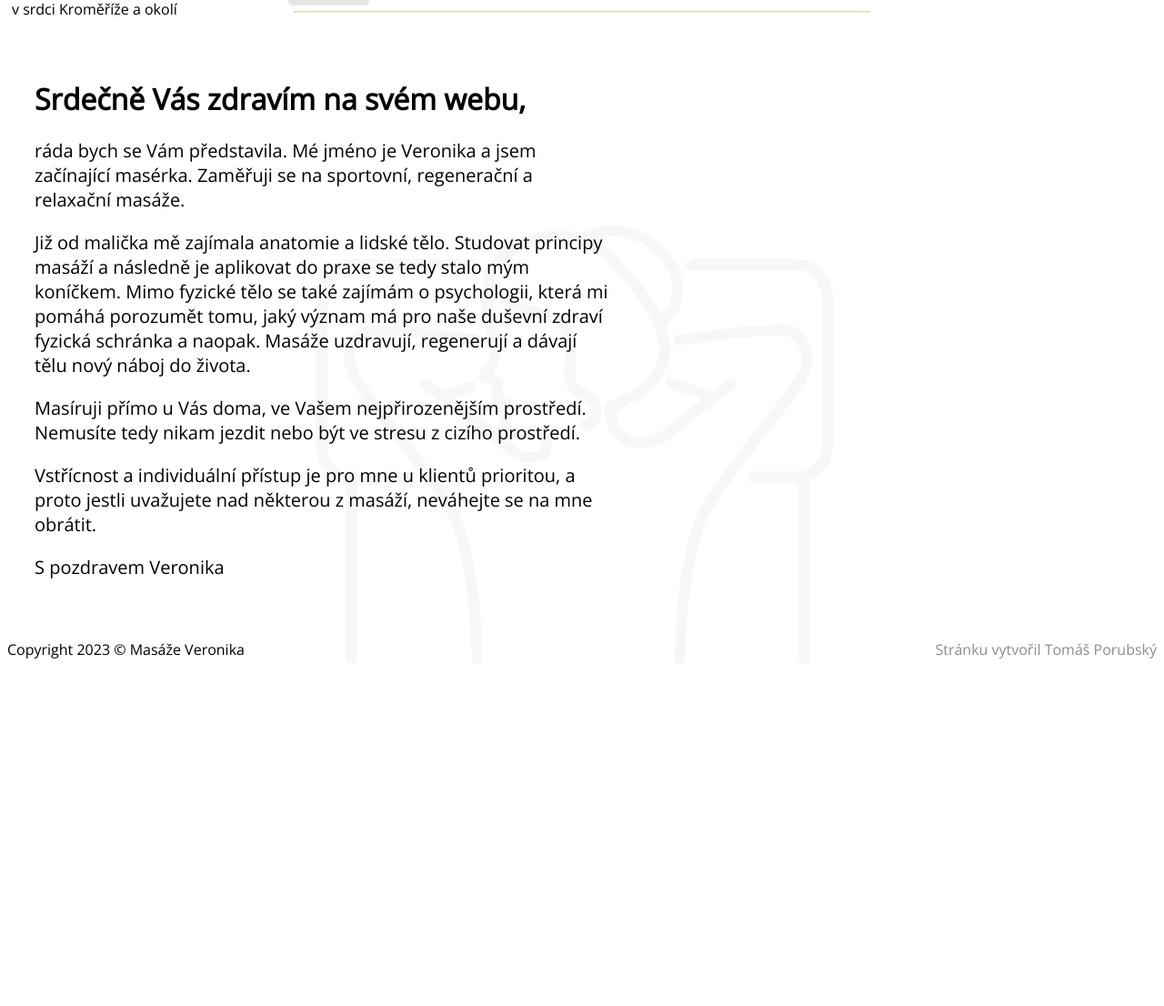
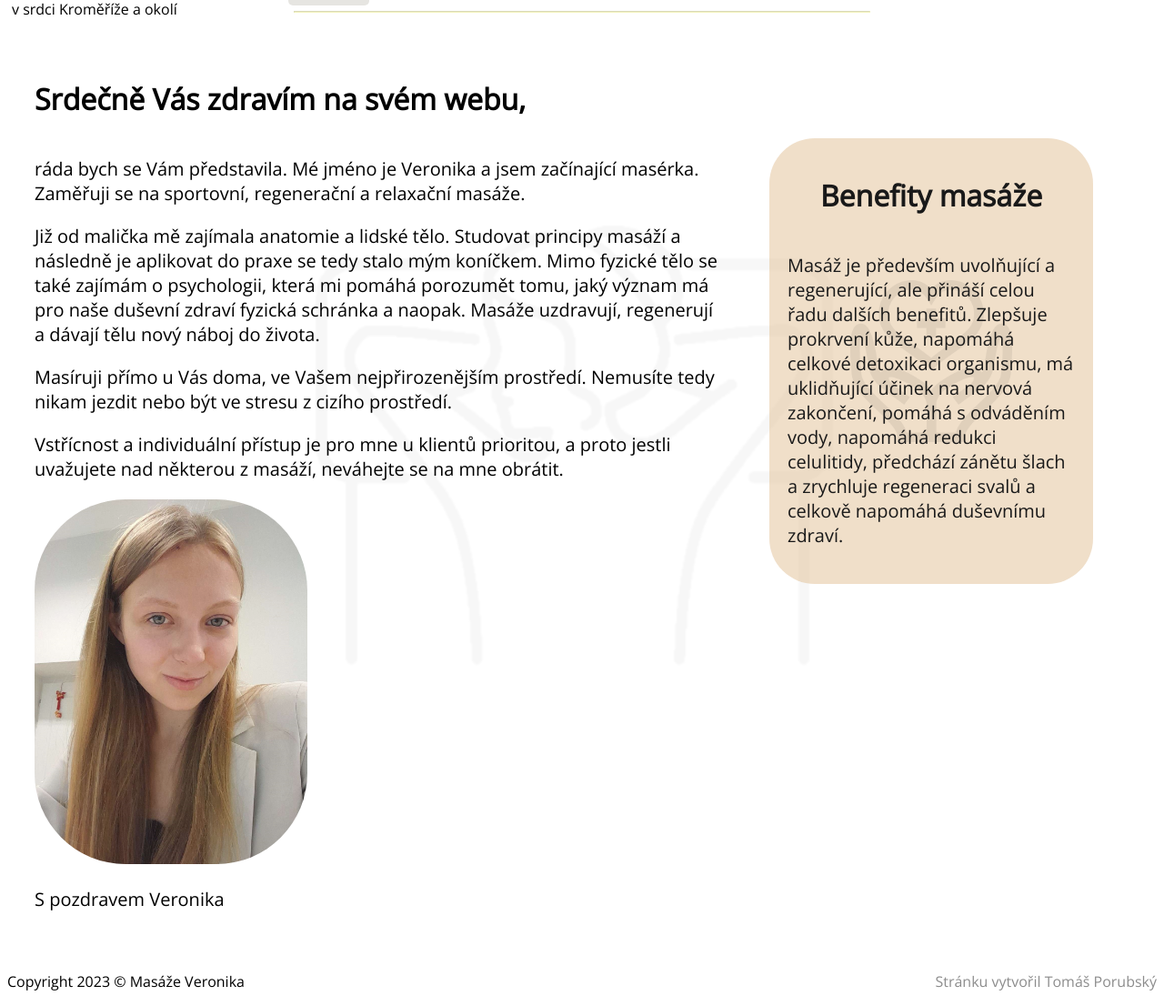
Before and after one commit to poruto/web-flask-masazedom.cz, a Flask app: page / in a window 1280 px wide; the page is wider, and only the part inside the window is pictured. Shown: the part 55-1161 px from the top of that part at 91% size. Before the commit the page ends 779 px from the top of that part, so only its background shows below. Run offline with Flask 3, Linux system fonts and the light colour scheme.

Commit message:
Benefit symbol

```diff
--- a/static/styles.css
+++ b/static/styles.css
@@ -14,6 +14,8 @@
     --gray_tr_bg: rgb(199, 197, 188, 0.44);
     --color-yellowish: rgb(97, 94, 77);
 }
+
+/* Reservation Page */
 
 .reservation_box
 {
@@ -73,12 +75,9 @@
     margin-top: 15px;
     border-radius: 5px;
     font-size: 130%;
-
     margin-right: 0;
     margin-left: auto;
-
     display:block;
-
     transition: color 1.0s ease-out, background-color 1.0s ease-out, border-radius 0.5s ease-out;
 }
 
@@ -115,11 +114,7 @@
     cursor: pointer;
 }
 
-
-body
-{
-
-}
+/* Other */
 
 #content_box
 {
@@ -153,19 +148,6 @@ body
     opacity: 0.3;
 }
 
-.paragraph_1
-{
-    width: 50%;
-    font-size: 125%;
-}
-
-.paragraph_2
-{
-    width: 100%;
-    font-size: 125%;
-    margin: 0 auto;
-}
-
 nav
 {
     text-align: center;
@@ -189,6 +171,8 @@ nav
     background-color: var(--gray_tr_bg);
 }
 
+/* Logo that is always displayed in the middle of the page */
+
 #logo_part_1
 {
     filter: blur(1px);
@@ -203,6 +187,8 @@ nav
     height: 100%;
     z-index: -1;
 }
+
+/* Cenik Page */
 
 .price
 {
@@ -267,6 +253,8 @@ nav
     text-align: right;
 }
 
+/* Admin Panel */
+
 .atable_th
 {
     text-align: center;
@@ -302,6 +290,8 @@ nav
     transform: scale(1.5);
 }
 
+/* Contact Page */
+
 .contact_piktogram
 {
     height: 35px;
@@ -313,3 +303,74 @@ nav
     padding: 15px;
     font-size: 150%;
 }
+
+/* Different types of Paragraphs */
+
+.paragraph_1
+{
+    width: 50%;
+    font-size: 125%;
+}
+
+.paragraph_2
+{
+    width: 100%;
+    font-size: 125%;
+    margin: 0 auto;
+}
+
+.paragraph_3
+{
+    width: 100%;
+    font-size: 125%;
+}
+
+/* Main Page Content */
+
+.main_1
+{
+    float: left;
+    width: 60%;
+}
+
+.main_3
+{
+    background-color: var(--light_wood_color);
+    border-radius: 50px;
+    opacity: 0.9;
+    max-width: 25%;
+    width: 100%;
+    padding: 20px;
+    float: right;
+    margin-right: 100px;
+    position: relative;
+    display: flex;
+    flex-direction: column;
+    align-items: center;
+}
+
+.main_3_image
+{
+    z-index: -1;
+    opacity: 0.075;
+    width: 50%;
+    position: absolute;
+    top: 50%;
+    left: 50%;
+    transform: translate(-50%, -50%);
+}
+
+
+.main_2
+{
+    border-radius: 100px;
+    opacity: 0.95;
+    width: 300px;
+}
+
+
+@media only screen and (max-width: 1100px)
+{
+
+
+}
--- a/templates/main.html
+++ b/templates/main.html
@@ -6,21 +6,34 @@
 
 {% block content %}
      <h1>Srdečně Vás zdravím na svém webu,</h1>
-     <p class="paragraph_1">
+
+     <div class="main_1">
+         <p class="paragraph_3">
             ráda bych se Vám představila. Mé jméno je Veronika a jsem začínající masérka. Zaměřuji se na sportovní, regenerační a relaxační masáže.
          </p>
 
-     <p class="paragraph_1">
+         <p class="paragraph_3">
             Již od malička mě zajímala anatomie a lidské tělo. Studovat principy masáží a následně je aplikovat do praxe se tedy stalo mým koníčkem. Mimo fyzické tělo se také zajímám o psychologii, která mi pomáhá porozumět tomu, jaký význam má pro naše duševní zdraví fyzická schránka a naopak. Masáže uzdravují, regenerují a dávají tělu nový náboj do života.
          </p>
 
-     <p class="paragraph_1">
+         <p class="paragraph_3">
                Masíruji přímo u Vás doma, ve Vašem nejpřirozenějším prostředí. Nemusíte tedy nikam jezdit nebo být ve stresu z cizího prostředí.
          </p>
 
-     <p class="paragraph_1">
+         <p class="paragraph_3">
             Vstřícnost a individuální přístup je pro mne u klientů prioritou, a proto jestli uvažujete nad některou z masáží, neváhejte se na mne obrátit.
          </p>
+     </div>
+
+     <div class="main_3">
+         <img class="main_3_image" src="{{url_for('static', filename='images/benefit.png')}}">
+         <h1 style="text-align: center; display: inline-block">Benefity masáže</h1>
+         <p class="paragraph_3">
+            Masáž je především uvolňující a regenerující, ale přináší celou řadu dalších benefitů. Zlepšuje prokrvení kůže, napomáhá celkové detoxikaci organismu, má uklidňující účinek na nervová zakončení, pomáhá s odváděním vody, napomáhá redukci celulitidy, předchází zánětu šlach a zrychluje regeneraci svalů a celkově napomáhá duševnímu zdraví.
+         </p>
+      </div>
+
+      <img class="main_2" src="{{url_for('static', filename='images/veronika.jpg')}}">
 
      <p class="paragraph_1">
         S pozdravem
```
Also changed, not shown: static/images/benefit.png (added), static/images/veronika.jpg (added), 2 other files. Lines whose indentation alone changed are shown as unchanged.
